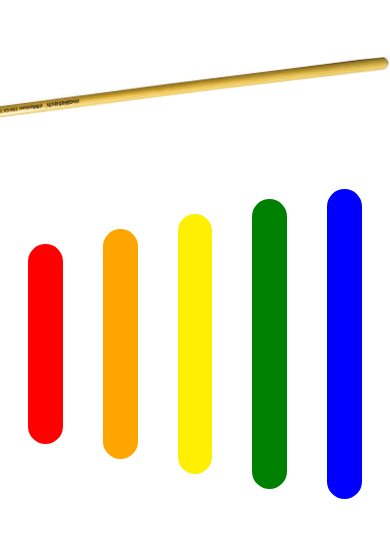
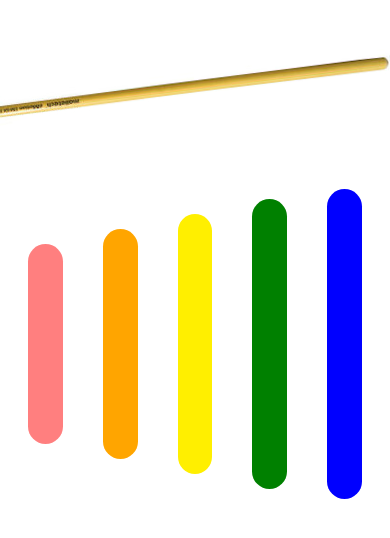
Before and after one commit to ccparkhurst/xylophone-says-game, a PHP site: page / in a window 390 px wide, with the pointer over the restyled element; the page is wider, and only the part inside the window is pictured. Shown: the part 217-755 px from the top of that part. Run offline with PHP 8.4, Linux system fonts and the light colour scheme; some libraries are stand-ins or nearby versions.

Commit message:
mobile friendly

```diff
--- a/css/style.css
+++ b/css/style.css
@@ -86,7 +86,7 @@ img {
     cursor: pointer;
 }
 
-/*#keyC:hover {
+#keyC:hover {
     background-color: rgba(255, 0, 0, .5);
     cursor: pointer;
 }
@@ -109,7 +109,7 @@ img {
 #keyG:hover {
     background-color: rgba(0, 0, 255, .5);
     cursor: pointer;
-}*/
+}
 
 #keyC:click {
     background-color: rgba(255, 0, 0, .5);
```
